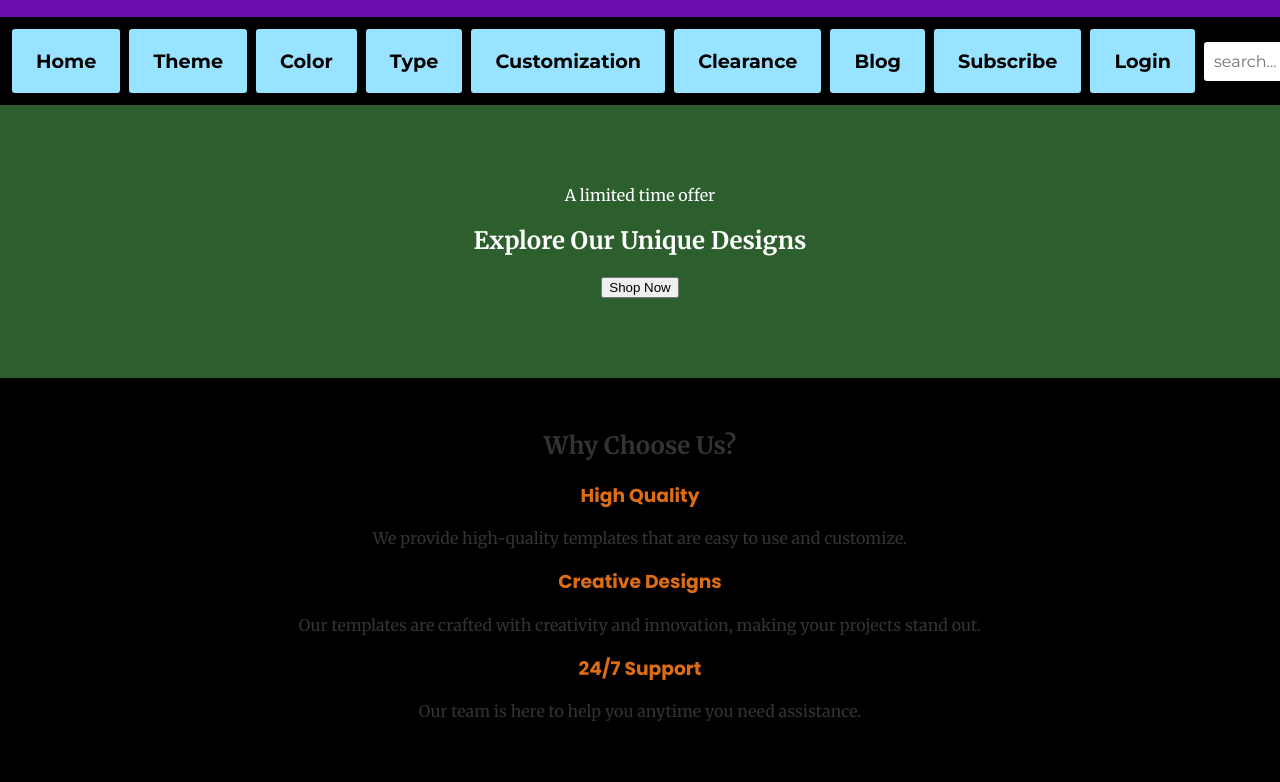
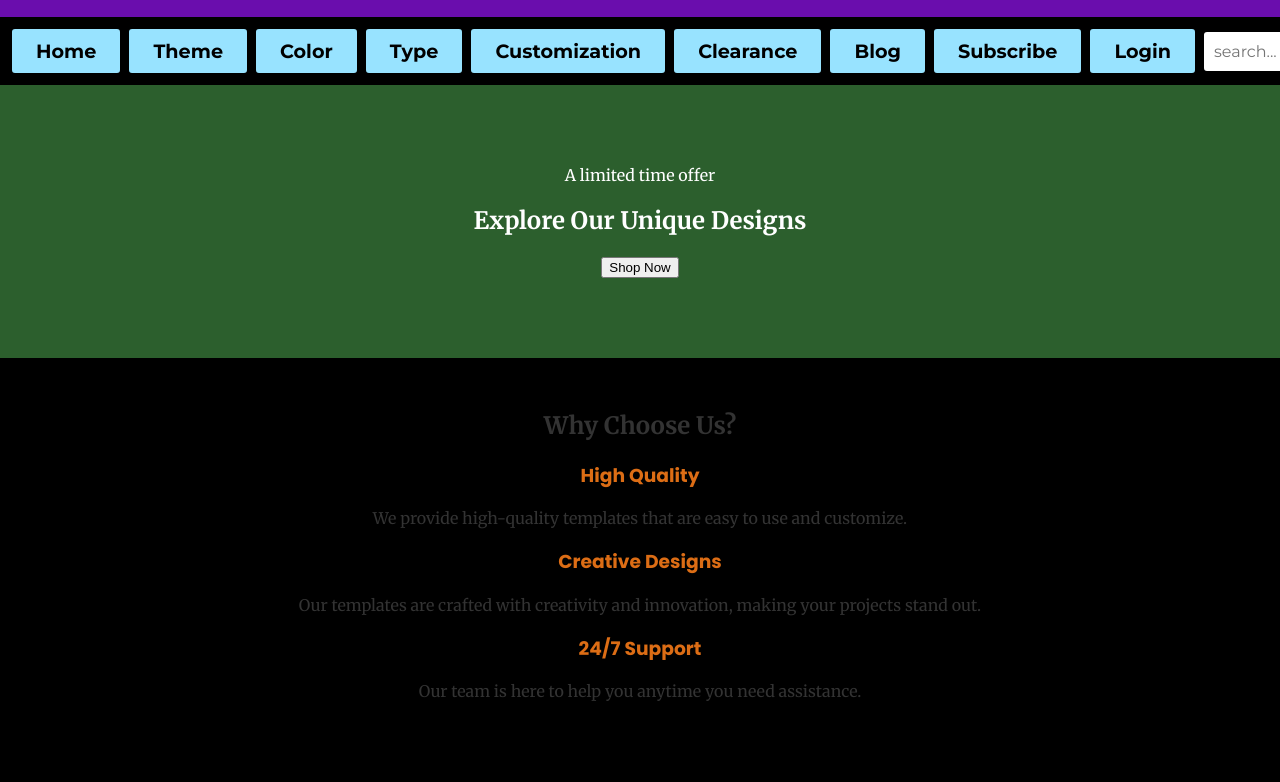
Before and after one commit to sarakelso1/templatemystic, a plain HTML site: page index.html in a window 1280 px wide. Shown: the part 191-973 px from the top of the page. Drawn offline with Linux system fonts and the light colour scheme.

Commit message:
Update StyleIndex.css
make smaller?

```diff
--- a/StyleIndex.css
+++ b/StyleIndex.css
@@ -61,7 +61,7 @@ header h2 {
 .nav-button {
 	color: #000000; /* Black */
 	text-decoration: none;
-	padding: 20px 24px;
+	padding: 10px 24px;
 	background-color: #98e3ff; /* Blue */
 	border: 2px solid #000000; /* Black */
 	border-radius: 5px;
```
